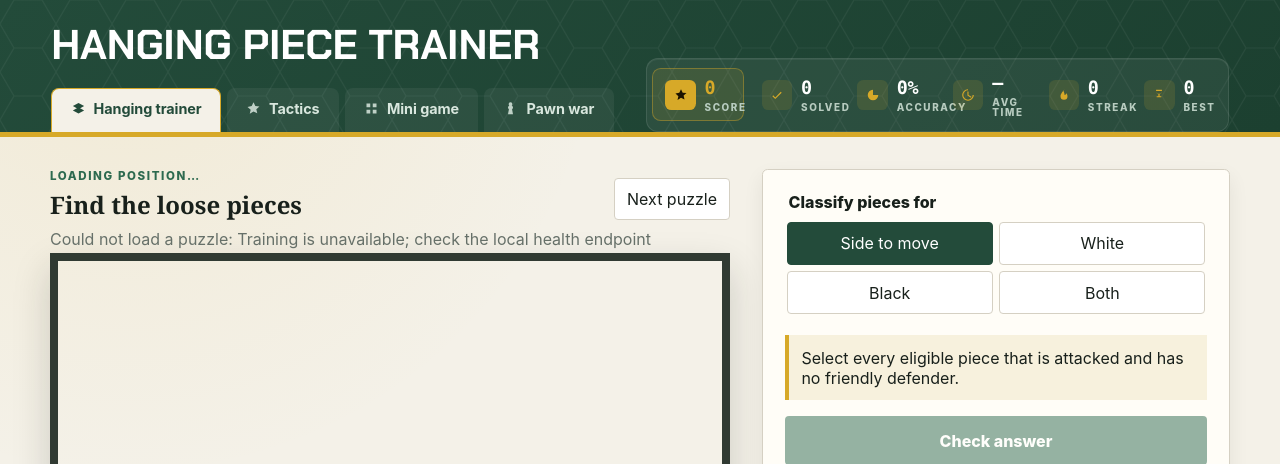
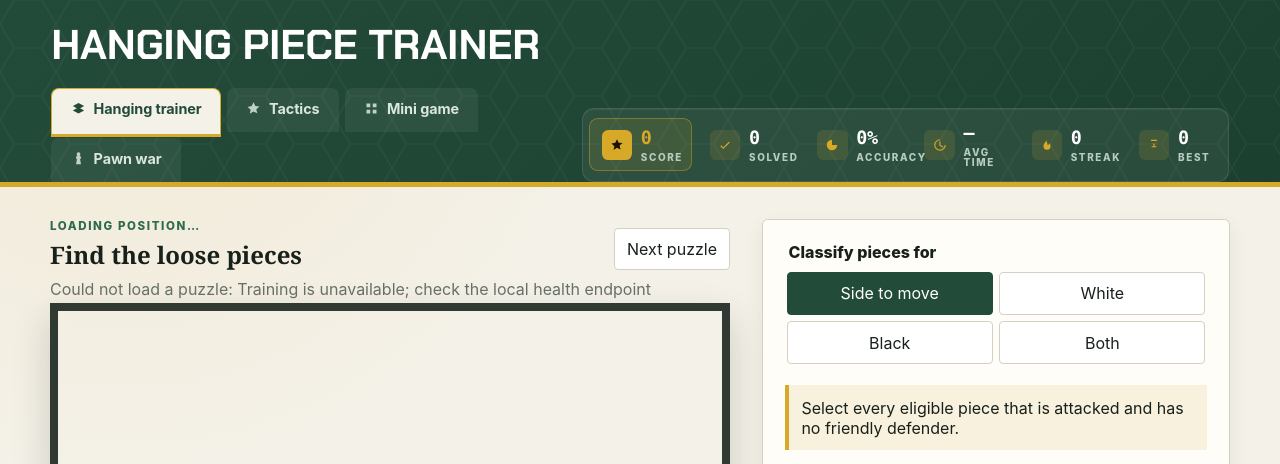
Before and after one commit to mikelupu/Woody, a Flask app: page / in a window 1280 px wide. Shown: the top 464 px of the page. Run offline with Flask 3, Linux system fonts and the light colour scheme.

Commit message:
Nav tabs: drop overflow-x scroll, wrap on narrow
macOS always-show-scrollbars was drawing a persistent scrollbar track
next to the four tabs and letting the cream scroll-chrome bleed into
the header. With only four fixed tabs, horizontal overflow scroll is
overkill — flex-wrap covers the narrow-viewport case without any
scrollbar artefacts.

Co-Authored-By: Claude Opus 4.7 (1M context) <noreply@anthropic.com>

```diff
--- a/src/hanging_piece_trainer/static/app.css
+++ b/src/hanging_piece_trainer/static/app.css
@@ -59,12 +59,11 @@ h2 { font-family: Georgia, serif; }
 /* Header folder-tab navigation */
 .nav-tabs {
   display: flex;
-  flex-wrap: nowrap;
+  flex-wrap: wrap;
   gap: .35rem;
   margin: 1.25rem 0 0;
   padding: 0;
   list-style: none;
-  overflow-x: auto;
   position: relative;
   z-index: 1;
 }
```
